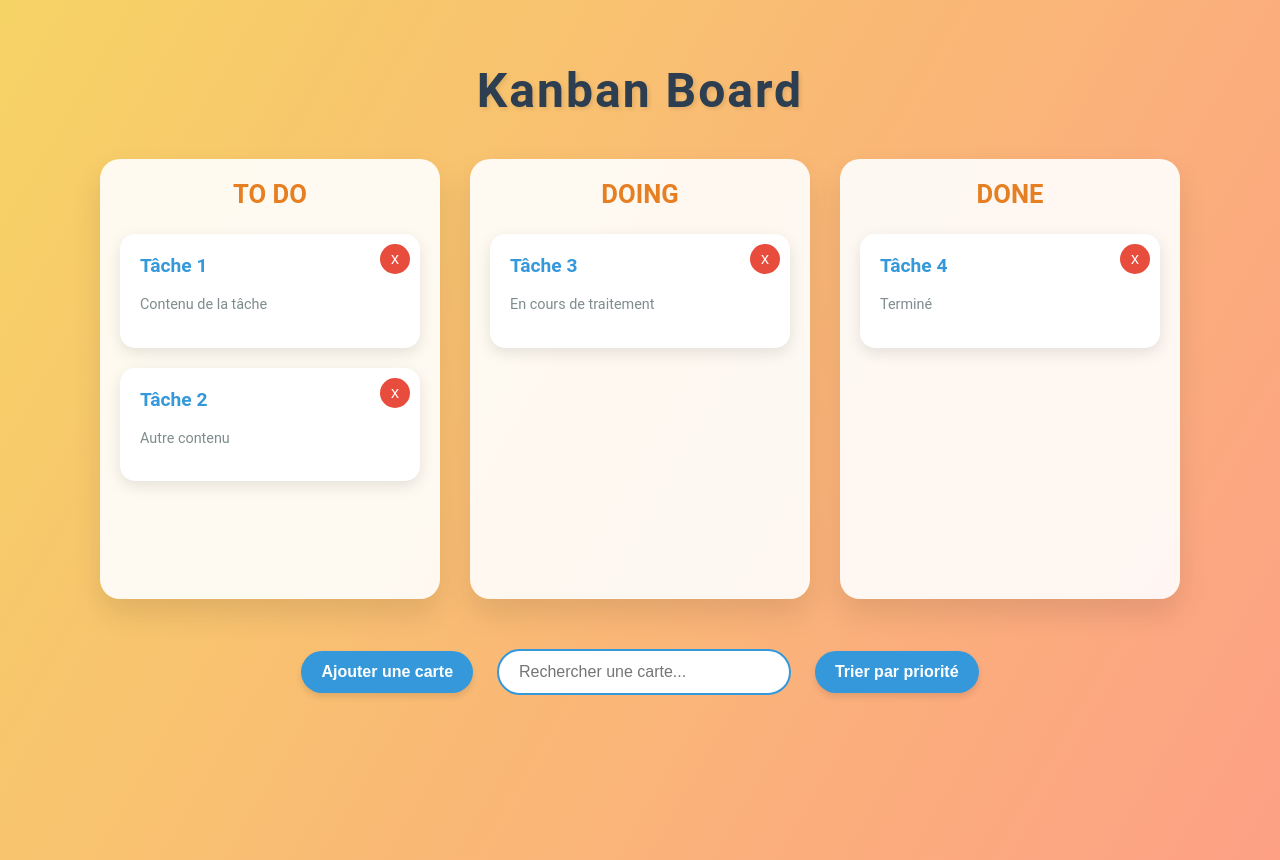
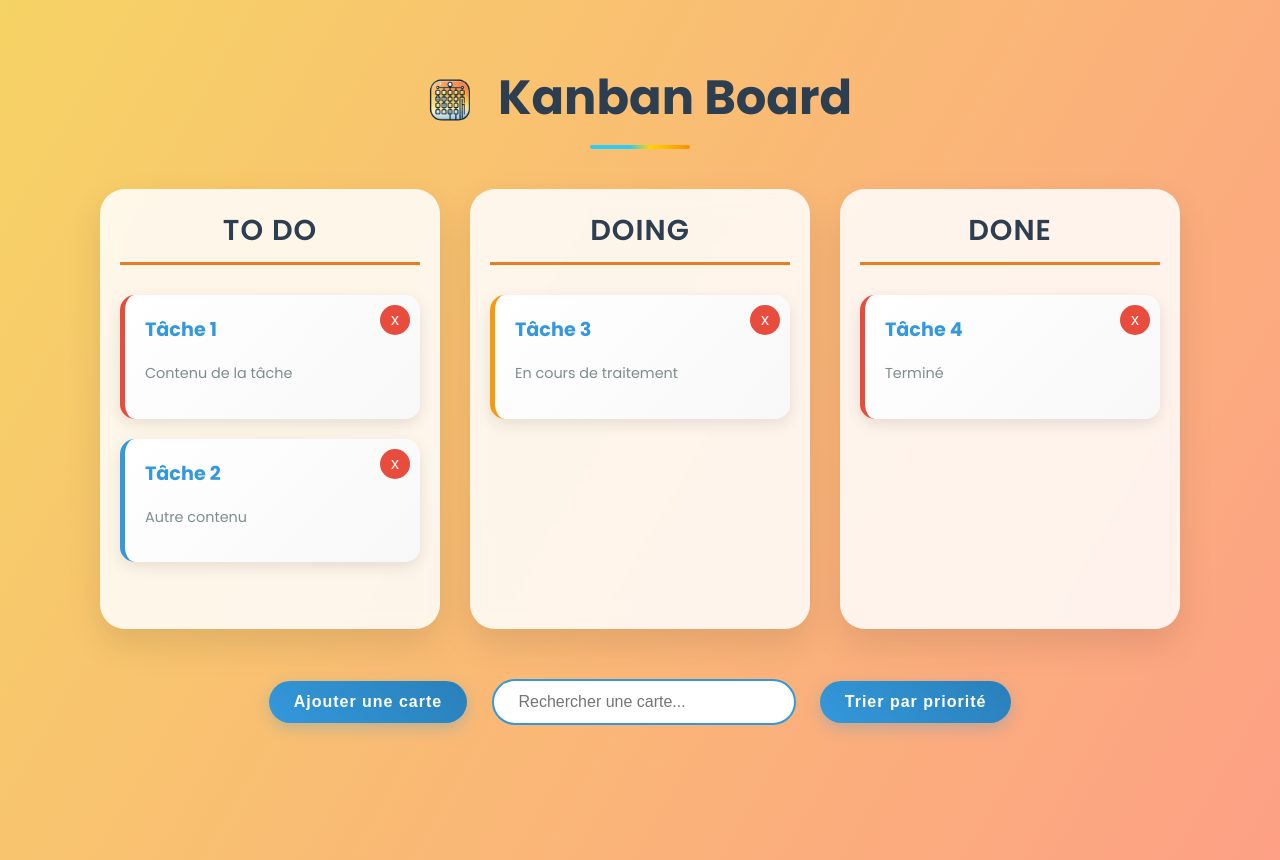
Before and after one commit to karim-dev-2023/Kanban, a plain HTML site: page index.html in a window 1280 px wide. Drawn offline with Linux system fonts and the light colour scheme.

Commit message:
Ajout de style

```diff
--- a/index.html
+++ b/index.html
@@ -2,12 +2,19 @@
 <html lang="fr">
   <head>
     <meta charset="UTF-8" />
+    <link rel="icon" href="favicon.png" type="image/png">
     <title>Kanban Board</title>
     <link rel="stylesheet" href="style.css" />
   </head>
 
   <body>
-    <h1>Kanban Board</h1>
+    <h1>
+      <img
+        src="favicon.png" alt="Kanban Logo"
+      >
+      Kanban Board
+    </h1>
+
 
     <div class="kanban">
       <div class="column" data-status="todo">
--- a/style.css
+++ b/style.css
@@ -1,7 +1,8 @@
+@import url('https://fonts.googleapis.com/css2?family=Poppins:wght@400;600;700&display=swap');
 
 /* Style général */
 body {
-  font-family: 'Roboto', sans-serif;
+  font-family: 'Poppins', sans-serif;
   margin: 0;
   padding: 30px;
   background: linear-gradient(120deg, #f6d365 0%, #fda085 100%);
@@ -9,14 +10,43 @@ body {
   min-height: 100vh;
 }
 
+/* Nouveau style pour le titre */
 h1 {
+  font-family: 'Poppins', sans-serif;
+  font-size: 3rem;
+  font-weight: 700;
+  text-align: center;
+  color: #2c3e50;
   margin-bottom: 40px;
-  text-align: center;
-  font-size: 3em;
-  color: #2c3e50;
-  text-shadow: 2px 2px 4px rgba(0,0,0,0.1);
-  letter-spacing: 2px;
+  position: relative;
+  padding-bottom: 15px;
 }
+
+h1::after {
+  content: '';
+  position: absolute;
+  bottom: 0;
+  left: 50%;
+  transform: translateX(-50%);
+  width: 100px;
+  height: 4px;
+  background: linear-gradient(to right, #2dccf4 0%, #2dccf4 40%, #ffd501 60%, #f69000 100%);
+  border-radius: 2px;
+}
+
+
+h1:hover::after {
+  width: 150px;
+  transition: width 0.3s ease;
+}
+
+h1 img {
+  width: 45px;
+  height: 45px;
+  vertical-align: middle;
+  margin-right: 15px;
+}
+
 
 /* Style de la zone Kanban */
 .kanban {
@@ -27,13 +57,14 @@ h1 {
 }
 
 .column {
-  background: rgba(255, 255, 255, 0.9);
+  background: rgba(255, 255, 255, 0.85);
+  backdrop-filter: blur(10px);
   border: none;
   width: 300px;
   padding: 20px;
-  border-radius: 20px;
+  border-radius: 25px;
   min-height: 400px;
-  box-shadow: 0 15px 30px rgba(0,0,0,0.1);
+  box-shadow: 0 15px 35px rgba(0,0,0,0.1);
   transition: all 0.3s ease;
 }
 
@@ -45,14 +76,18 @@ h1 {
 .column h2 {
   text-align: center;
   margin: 0 0 25px;
-  color: #e67e22;
-  font-size: 1.6em;
+  color: #2c3e50;
+  font-size: 1.8em;
   font-weight: 600;
   text-transform: uppercase;
+  letter-spacing: 1px;
+  border-bottom: 3px solid #e67e22;
+  padding-bottom: 10px;
+  margin-bottom: 30px;
 }
 
 .card {
-  background: #ffffff;
+  background: linear-gradient(135deg, #ffffff 0%, #f8f8f8 100%);
   margin: 20px 0;
   padding: 20px;
   border-radius: 15px;
@@ -60,11 +95,16 @@ h1 {
   cursor: grab;
   box-shadow: 0 5px 15px rgba(0,0,0,0.1);
   transition: all 0.3s ease;
+  border-left: 5px solid;
 }
 
+.card[data-priority="high"] { border-left-color: #e74c3c; }
+.card[data-priority="medium"] { border-left-color: #f39c12; }
+.card[data-priority="low"] { border-left-color: #3498db; }
+
 .card:hover {
-  transform: scale(1.03);
-  box-shadow: 0 8px 20px rgba(0,0,0,0.15);
+  transform: translateY(-5px) rotate(1deg);
+  box-shadow: 0 10px 25px rgba(0,0,0,0.1);
 }
 
 .card h3 {
@@ -110,31 +150,37 @@ h1 {
 .toolbar button,
 .toolbar input {
   margin: 10px;
-  padding: 12px 20px;
+  padding: 12px 25px;
   border: none;
-  border-radius: 30px;
+  border-radius: 50px;
   font-size: 1em;
   transition: all 0.3s ease;
 }
 
 .toolbar button {
-  background: #3498db;
+  background: linear-gradient(45deg, #3498db, #2980b9);
   color: white;
   cursor: pointer;
-  font-weight: bold;
-  box-shadow: 0 4px 6px rgba(0,0,0,0.1);
+  font-weight: 600;
+  letter-spacing: 1px;
+  box-shadow: 0 5px 15px rgba(52, 152, 219, 0.3);
 }
 
 .toolbar button:hover {
-  background: #2980b9;
-  transform: translateY(-2px);
-  box-shadow: 0 6px 8px rgba(0,0,0,0.15);
+  background: linear-gradient(45deg, #2980b9, #3498db);
+  transform: translateY(-3px);
+  box-shadow: 0 8px 20px rgba(52, 152, 219, 0.4);
 }
 
 .toolbar input {
   background: white;
   border: 2px solid #3498db;
   width: 250px;
+}
+
+.toolbar input:focus {
+  outline: none;
+  box-shadow: 0 0 0 3px rgba(52, 152, 219, 0.3);
 }
 
 /* Modal */
```
Also changed, not shown: favicon.png (added).
